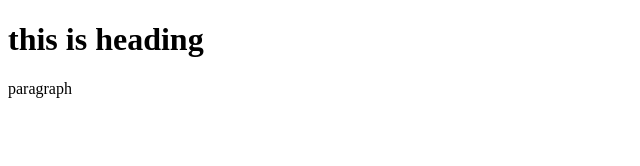
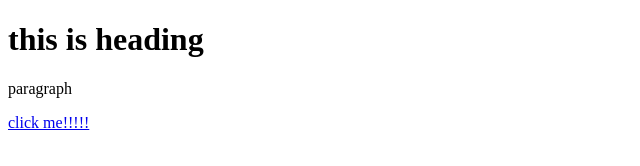
Before and after one commit to BH364/WT, a plain HTML site: page index.html in a window 1280 px wide. Shown: the full height of the page, 0-640 px from the left. Drawn offline with Linux system fonts and the light colour scheme.

Commit message:
attached

```diff
--- a/index.html
+++ b/index.html
@@ -8,5 +8,6 @@
 <body>
     <h1>this is heading</h1>
     <p>paragraph</p>
+    <a href="color.html">click me!!!!!</a>
 </body>
 </html>
```
